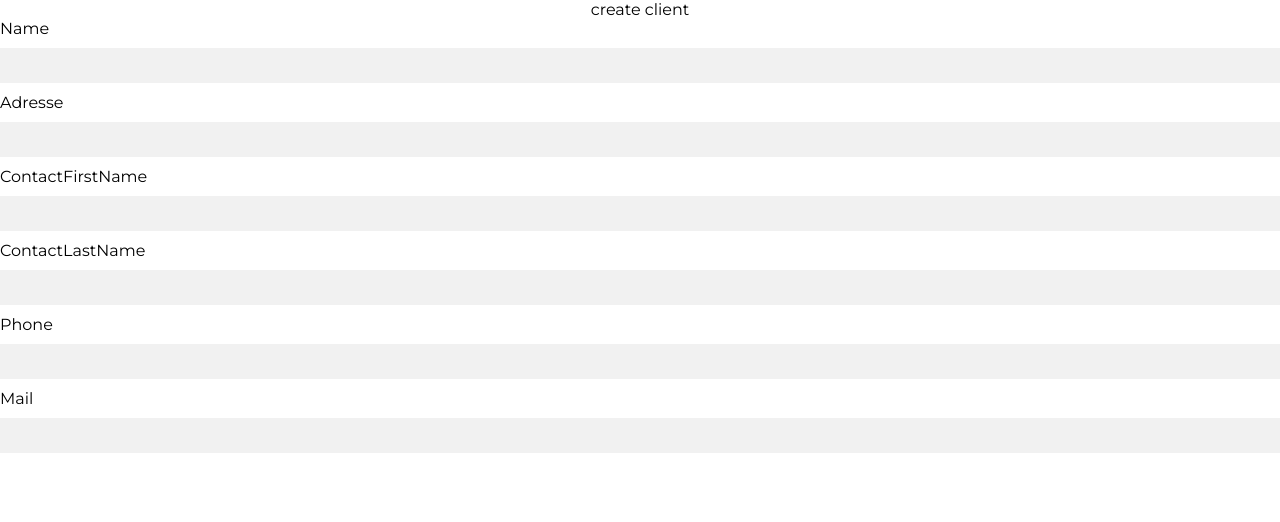
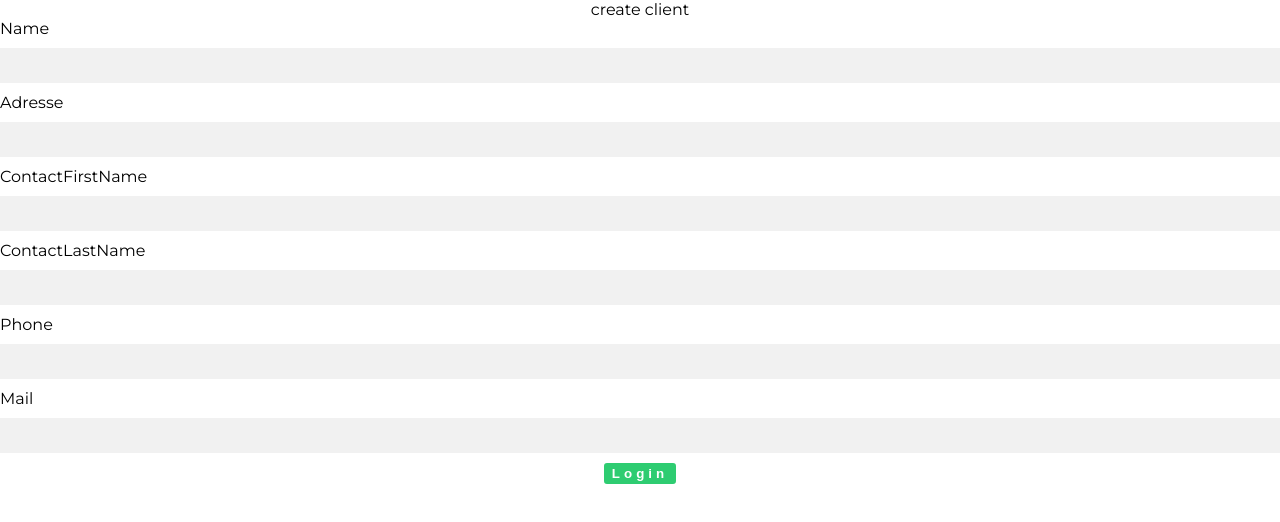
Before and after one commit to Ephalys/wedev-front, a React (Create React App) app: page /client/create in a window 1280 px wide. Shown: the top 522 px of the page. Built offline with nearby package versions, Linux system fonts and the light colour scheme; what webfontloader would draw is missing.

Commit message:
add : projects, client request

```diff
--- a/src/Routes.js
+++ b/src/Routes.js
@@ -10,7 +10,7 @@ import CreateClient from "./pages/Clients/CreateClient";
 
 export class Routes extends Component {
   render() {
-    const isLoggedIn = true;
+    const isLoggedIn = false;
     return (
       <div>
         {isLoggedIn ? (
--- a/src/pages/Clients/CreateClient/index.js
+++ b/src/pages/Clients/CreateClient/index.js
@@ -14,17 +14,19 @@ class CreateClient extends Component {
   handleSubmit = event => {
     event.preventDefault();
 
-    // axios
-    //   .post(`https://jiraf-back.herokuapp.com/register`, this.state)
-    //   .then(res => {
-    //     const token = res.data.token;
-    //     if ((res.status = 200)) {
-    //       //user connecté
-    //     }
-    //   })
-    //   .catch(err => {
-    //     console.log(err.response.data.error);
-    //   });
+    axios
+      .post(`https://4bd2d8e5.ngrok.io/client`, this.state, {
+        headers: { Authorization: localStorage.getItem("token") }
+      })
+      .then(res => {
+        const token = res.data.token;
+        if ((res.status = 200)) {
+          //user connecté
+        }
+      })
+      .catch(err => {
+        console.log(err.response.data.error);
+      });
   };
   render() {
     console.log(this.state);
@@ -75,6 +77,12 @@ class CreateClient extends Component {
             placeholder=""
             changed={this.onInputChange}
           />
+          <input
+            onClick={this.handleSubmit}
+            type="submit"
+            value="Login"
+            className="btn btn__rounded btn__green btn__letter-spacing fwb"
+          />
         </form>
       </div>
     );
--- a/src/pages/Login/index.js
+++ b/src/pages/Login/index.js
@@ -16,7 +16,7 @@ class Login extends Component {
     event.preventDefault();
 
     axios
-      .post(`https://jiraf-back.herokuapp.com/login`, this.state)
+      .post(`https://4bd2d8e5.ngrok.io/login`, this.state)
       .then(res => {
         console.log(res);
         console.log(res.data);
--- a/src/pages/Projects/Projects.js
+++ b/src/pages/Projects/Projects.js
@@ -4,7 +4,7 @@ import axios from "axios";
 class Projects extends Component {
   componentDidMount() {
     axios
-      .get("https://jiraf-back.herokuapp.com/project", {
+      .get("https://4bd2d8e5.ngrok.io/project", {
         headers: { Authorization: localStorage.getItem("token") }
       })
       .then(response => {
--- a/src/pages/Projects/create/index.js
+++ b/src/pages/Projects/create/index.js
@@ -14,20 +14,25 @@ class Create extends Component {
   handleSubmit = event => {
     event.preventDefault();
 
-    // axios
-    //   .post(`https://jiraf-back.herokuapp.com/register`, this.state)
-    //   .then(res => {
-    //     const token = res.data.token;
-    //     if ((res.status = 200)) {
-    //       //user connecté
-    //     }
-    //   })
-    //   .catch(err => {
-    //     console.log(err.response.data.error);
-    //   });
+    axios
+      .post(`https://4bd2d8e5.ngrok.io/project`, this.state, {
+        headers: { Authorization: localStorage.getItem("token") }
+      })
+      .then(res => {
+        console.log(res.data);
+
+        const token = res.data.token;
+        if ((res.status = 200)) {
+          //user connecté
+        }
+      })
+      .catch(err => {
+        console.log(err.response.data.error);
+      });
   };
 
   render() {
+    console.log(this.state);
     return (
       <div>
         <label>Create Project</label>
@@ -55,7 +60,7 @@ class Create extends Component {
           />
 
           <Input
-            nameField="startdate"
+            nameField="startDate"
             label="StartDate"
             type="text"
             placeholder=""
@@ -105,6 +110,12 @@ class Create extends Component {
             placeholder=""
             changed={this.onInputChange}
           />
+          <input
+            onClick={this.handleSubmit}
+            type="submit"
+            value="Login"
+            className="btn btn__rounded btn__green btn__letter-spacing fwb"
+          />
         </form>
       </div>
     );
```
